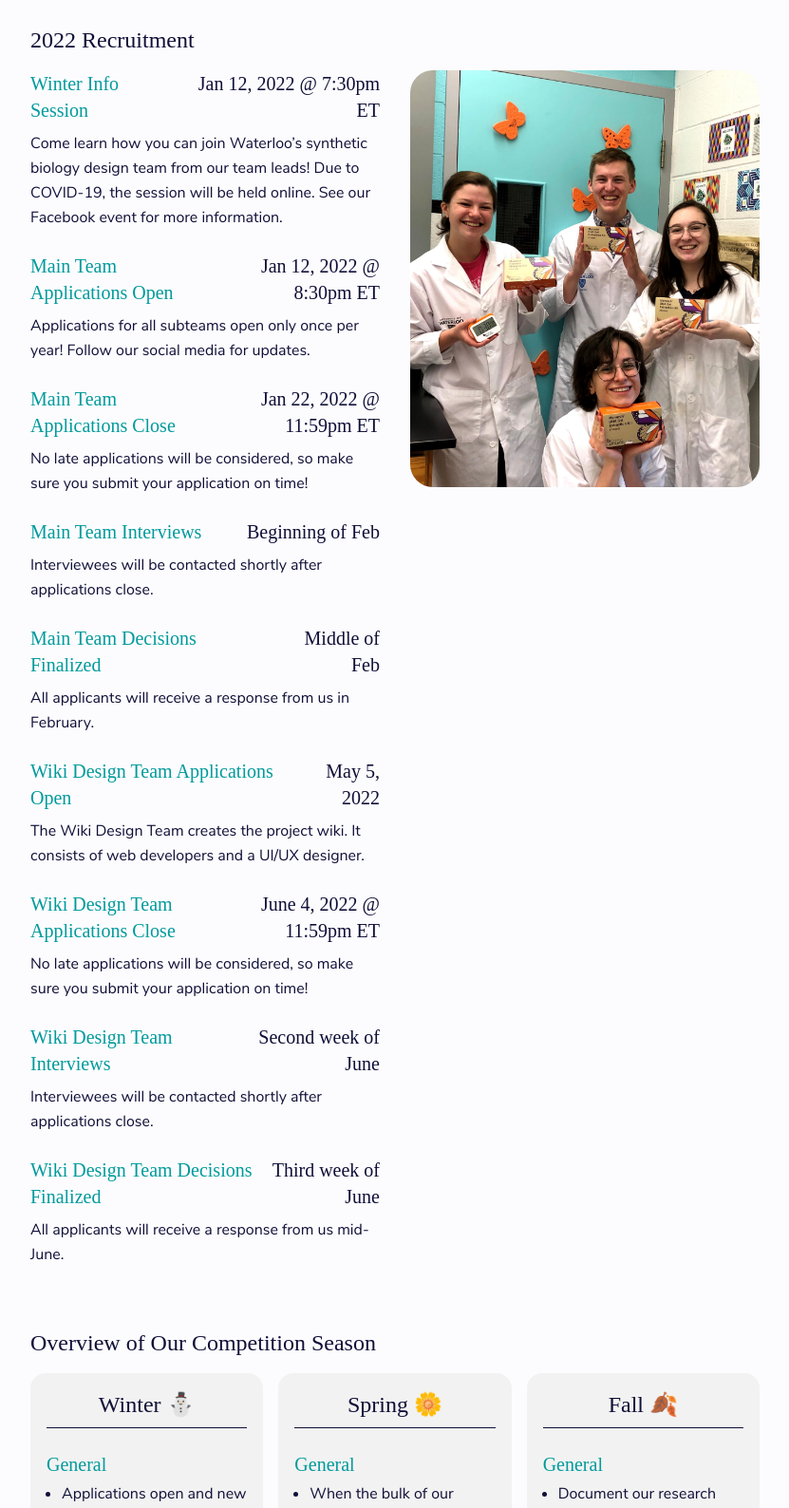
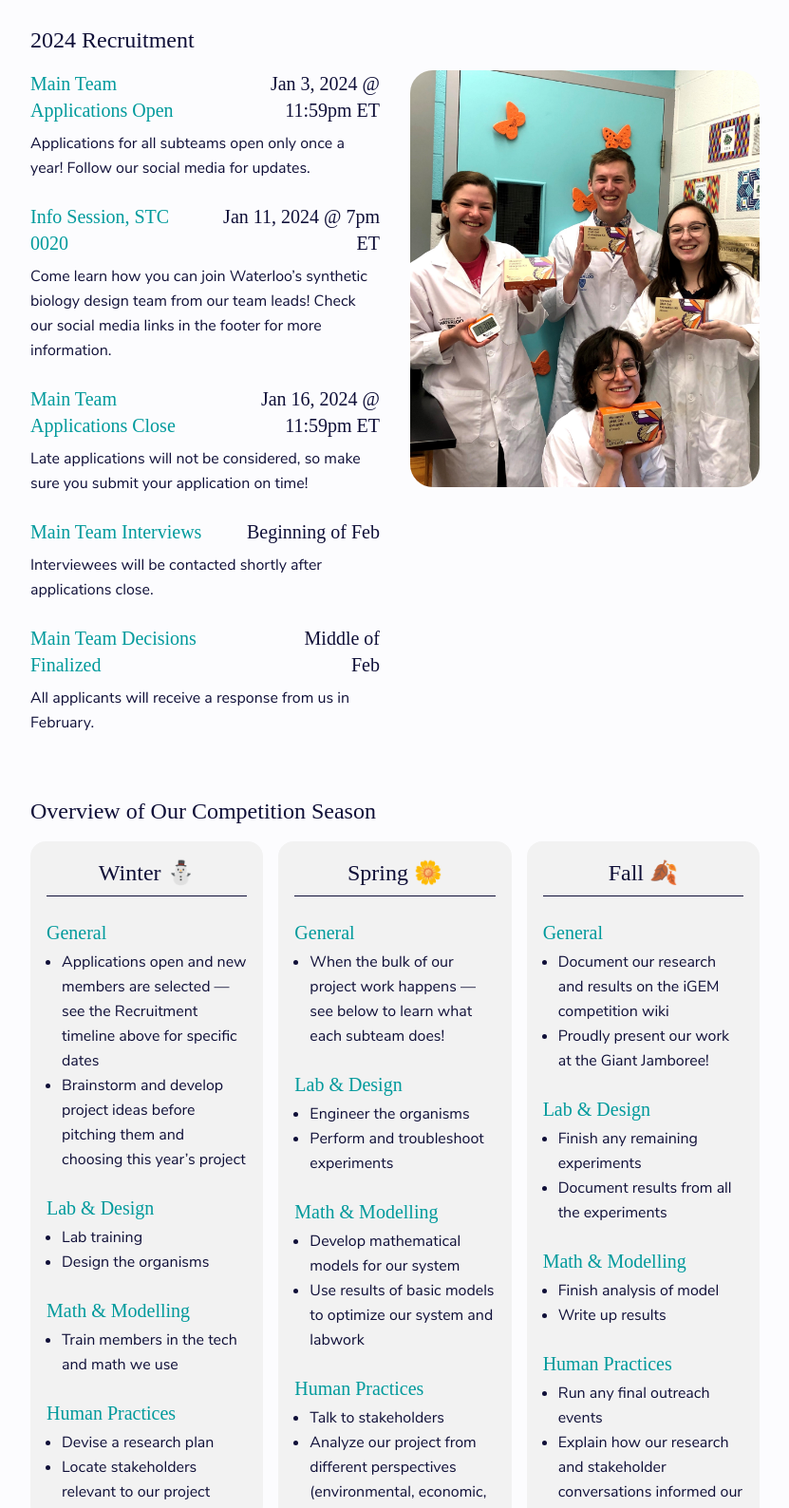
Before and after one commit to igem-waterloo/main-website, a Gatsby site: page /timeline in a window 1280 px wide. Shown: the part 220-1808 px from the top of the page at 95% size, without its empty margins (224-1055 px from the left). Built offline with nearby package versions, Linux system fonts and the light colour scheme; Gatsby itself is replaced by a stand-in of ours; a web font is replaced by a local one.

Commit message:
Update timeline data

```diff
--- a/src/components/data/RecruitmentData.json
+++ b/src/components/data/RecruitmentData.json
@@ -1,18 +1,18 @@
 [
     {
-        "event": "Winter Info Session",
-        "date": "Jan 12, 2022 @ 7:30pm ET",
-        "description": "Come learn how you can join Waterloo’s synthetic biology design team from our team leads! Due to COVID-19, the session will be held online. See our Facebook event for more information."
+        "event": "Main Team Applications Open",
+        "date": "Jan 3, 2024 @ 11:59pm ET",
+        "description": "Applications for all subteams open only once a year! Follow our social media for updates."
     },
     {
-        "event": "Main Team Applications Open",
-        "date": "Jan 12, 2022 @ 8:30pm ET",
-        "description": "Applications for all subteams open only once per year! Follow our social media for updates."
+        "event": "Info Session, STC 0020",
+        "date": "Jan 11, 2024 @ 7pm ET",
+        "description": "Come learn how you can join Waterloo’s synthetic biology design team from our team leads!  Check our social media links in the footer for more information."
     },
     {
         "event": "Main Team Applications Close",
-        "date": "Jan 22, 2022 @ 11:59pm ET",
-        "description": "No late applications will be considered, so make sure you submit your application on time!"
+        "date": "Jan 16, 2024 @ 11:59pm ET",
+        "description": "Late applications will not be considered, so make sure you submit your application on time!"
     },
     {
         "event": "Main Team Interviews",
@@ -23,25 +23,5 @@
         "event": "Main Team Decisions Finalized",
         "date": "Middle of Feb",
         "description": "All applicants will receive a response from us in February."
-    },
-    {
-        "event": "Wiki Design Team Applications Open",
-        "date": "May 5, 2022",
-        "description": "The Wiki Design Team creates the project wiki. It consists of web developers and a UI/UX designer."
-    },
-    {
-        "event": "Wiki Design Team Applications Close",
-        "date": "June 4, 2022 @ 11:59pm ET",
-        "description": "No late applications will be considered, so make sure you submit your application on time!"
-    },
-    {
-        "event": "Wiki Design Team Interviews",
-        "date": "Second week of June",
-        "description": "Interviewees will be contacted shortly after applications close."
-    },
-    {
-        "event": "Wiki Design Team Decisions Finalized",
-        "date": "Third week of June",
-        "description": "All applicants will receive a response from us mid-June."
     }
 ]
--- a/src/pages/timeline.js
+++ b/src/pages/timeline.js
@@ -67,7 +67,7 @@ export default function Team() {
           Don't be late for some very important dates!
         </h3>
       </div>
-      <h2 className="mb-4">2022 Recruitment</h2>
+      <h2 className="mb-4">2024 Recruitment</h2>
       <div className="flex flex-col space-y-8 md:space-y-0 md:grid md:grid-cols-2 md:gap-8 md:items-start mb-16">
         <div className="span-col-1 flex flex-col gap-6">{recruitmentDates}</div>
         <img className="rounded-3xl" src={photo} alt="Team" />
```
